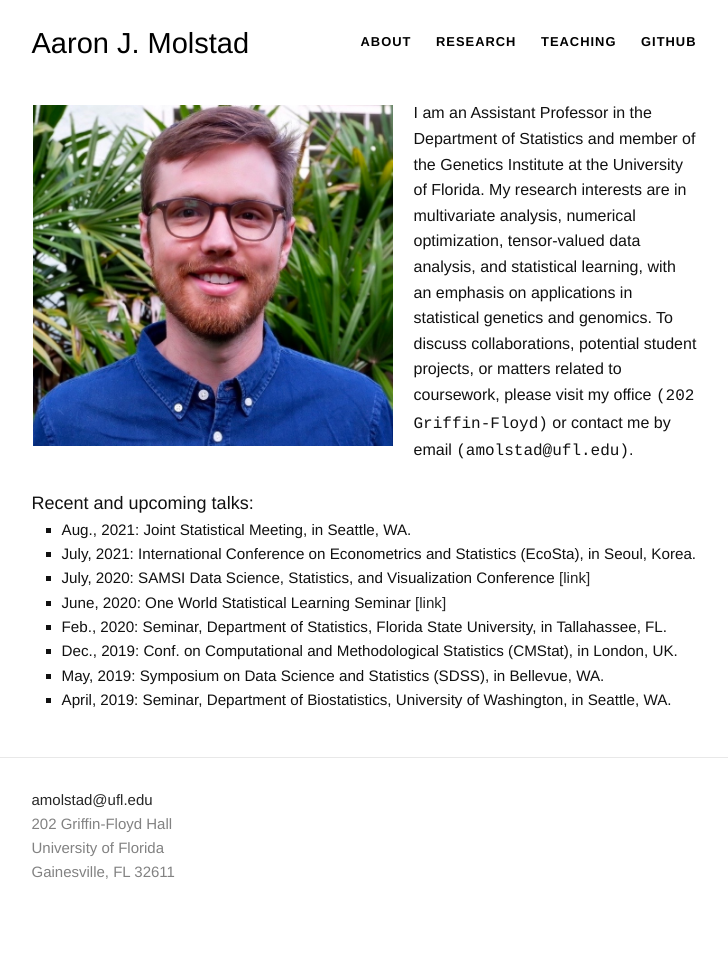
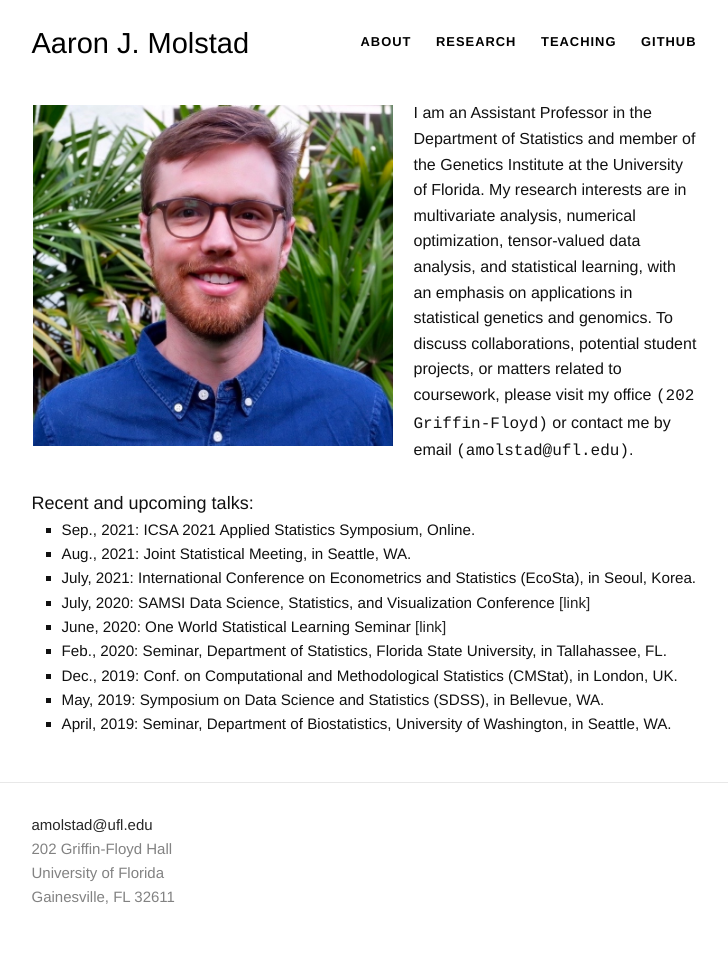
Before and after one commit to ajmolstad/ajmolstad.github.io, a Jekyll site: the page built from index.html, in a window 1280 px wide. Shown: the whole page, without its empty margins (276-1004 px from the left). Built offline with Jekyll 4.4.1, drawn with Linux system fonts in a browser that asks for light colours; before the commit the page ends 944 px from its top, so only the background shows below that.

Commit message:
Update index.html

```diff
--- a/index.html
+++ b/index.html
@@ -43,6 +43,7 @@ University of Florida <br>
 <br>
 <font size="4">Recent and upcoming talks:</font>
 <ul style="list-style-type:square;">
+	<li> Sep., 2021: ICSA 2021 Applied Statistics Symposium, Online. </li>
 	<li> Aug., 2021: Joint Statistical Meeting, in Seattle, WA.  </li>
 	<li> July, 2021: International Conference on Econometrics and Statistics (EcoSta), in Seoul, Korea.  </li>
 <li> July, 2020: SAMSI Data Science, Statistics, and Visualization Conference <a href="https://www.samsi.info/programs-and-activities/research-workshops/2020-data-science-statistics-and-visualisation-conference-july-29-31-2020/"> [link] </a> </li>
```
